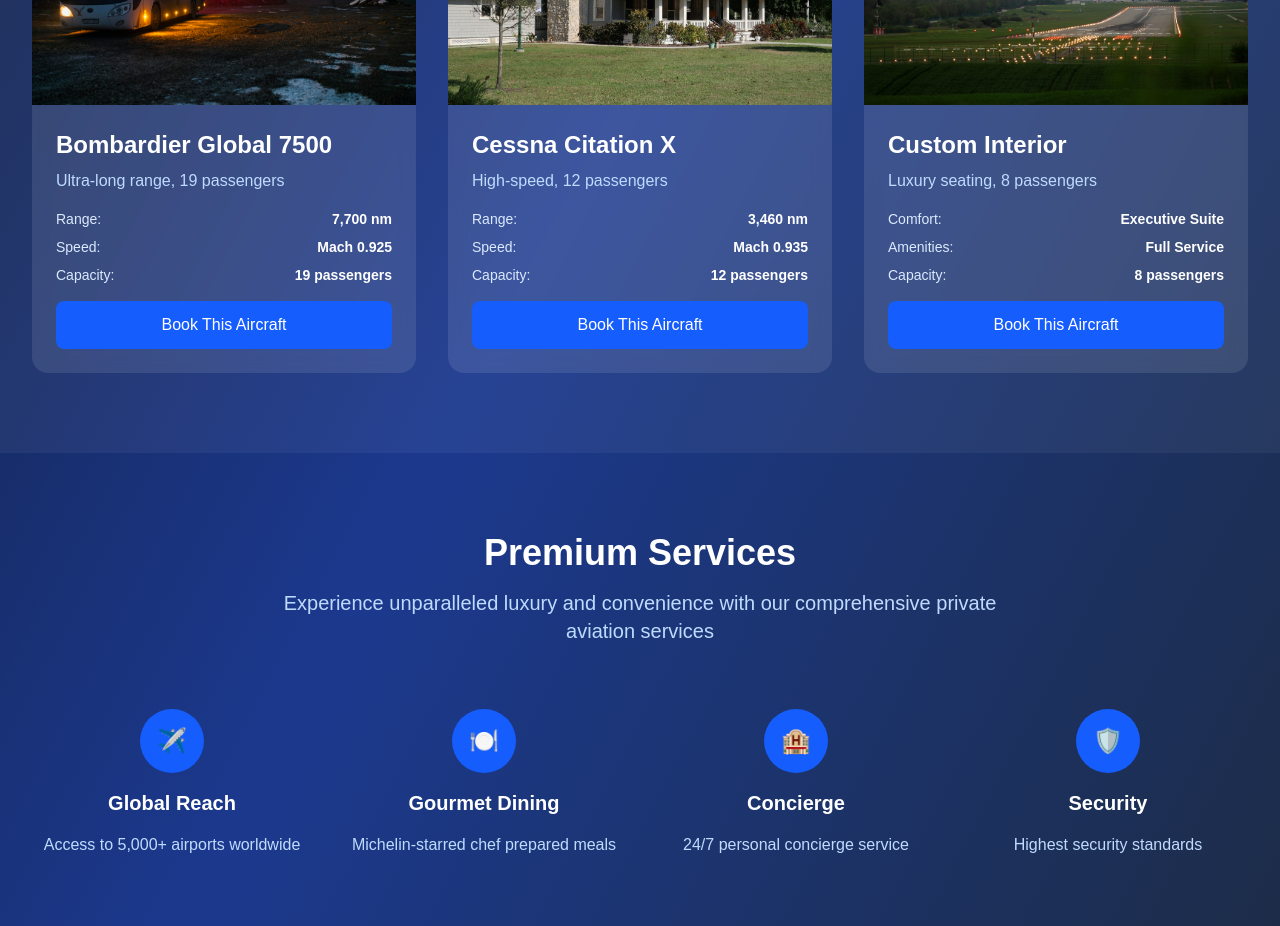
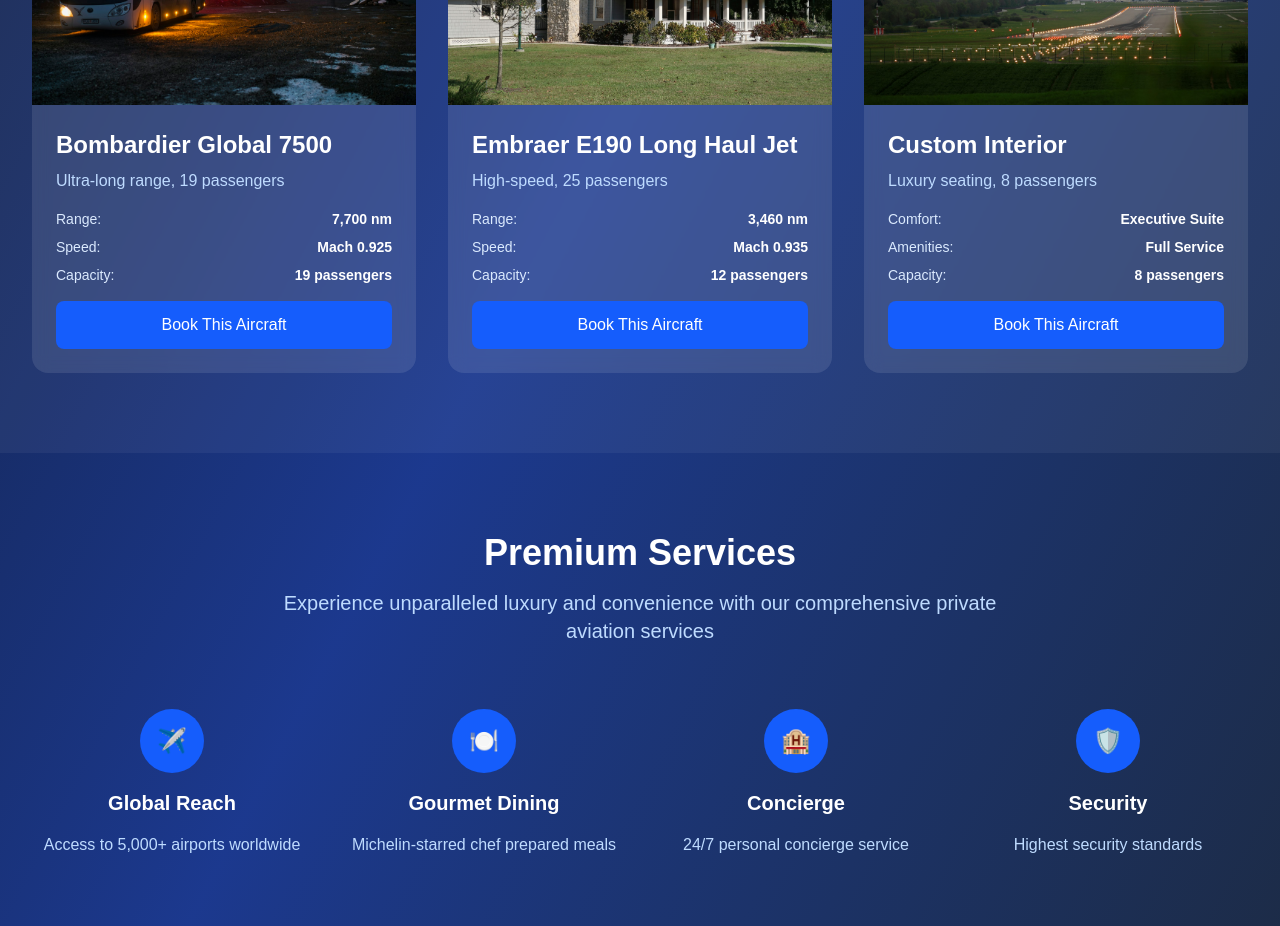
Before and after one commit to emraay-devops/emraay-airlines, a Next.js app: page / in a window 1280 px wide. Shown: the part 1160-2086 px from the top of the page. Built offline with nearby package versions, Linux system fonts and the light colour scheme.

Commit message:
minor change in airline home page

```diff
--- a/src/app/page.tsx
+++ b/src/app/page.tsx
@@ -156,8 +156,8 @@
                 </div>
               </div>
               <div className="p-6">
-                <h3 className="text-2xl font-bold text-white mb-2">Cessna Citation X</h3>
-                <p className="text-blue-200 mb-4">High-speed, 12 passengers</p>
+                <h3 className="text-2xl font-bold text-white mb-2">Embraer E190 Long Haul Jet</h3>
+                <p className="text-blue-200 mb-4">High-speed, 25 passengers</p>
                 <div className="space-y-2 text-sm text-blue-100">
                   <div className="flex justify-between">
                     <span>Range:</span>
```
